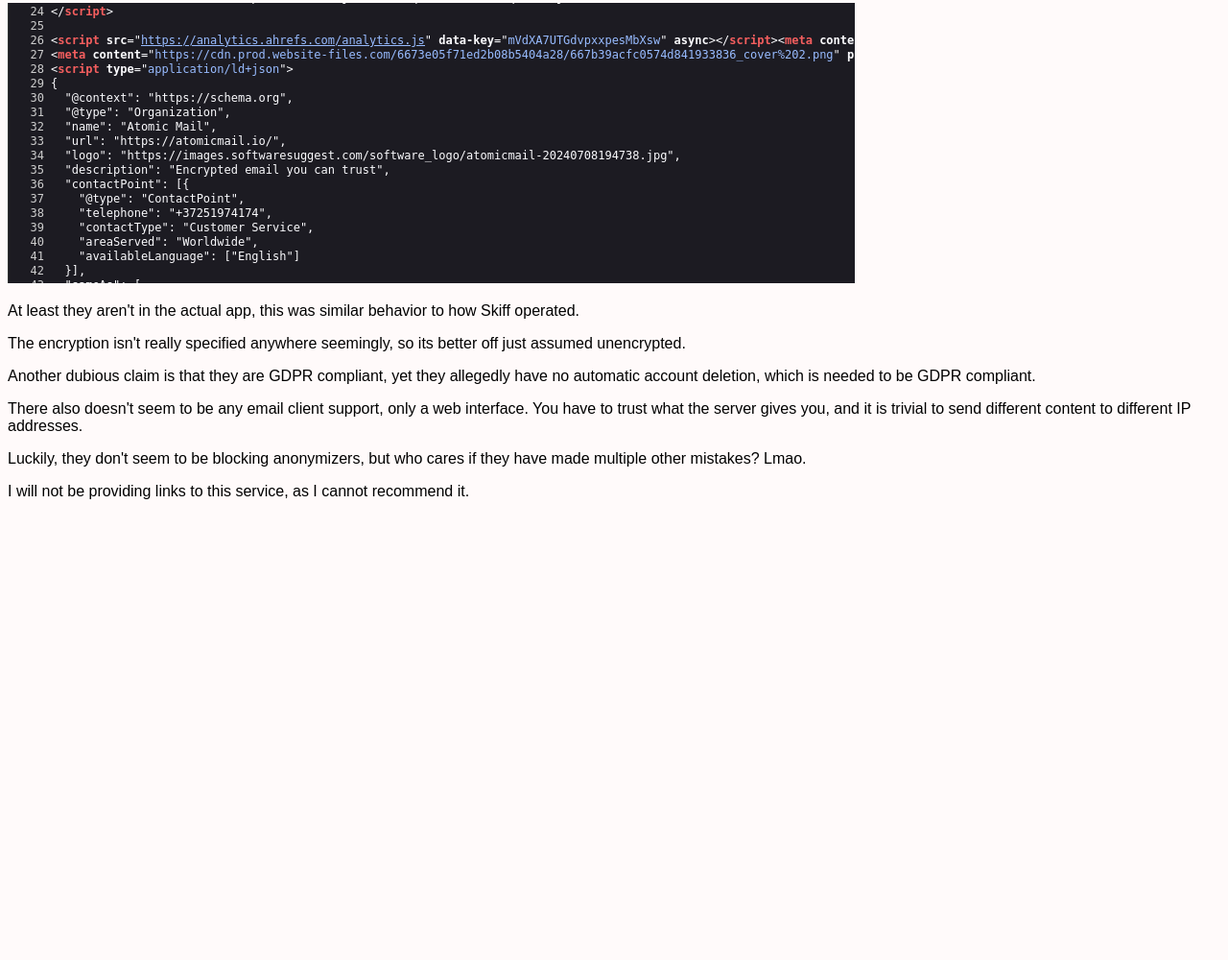
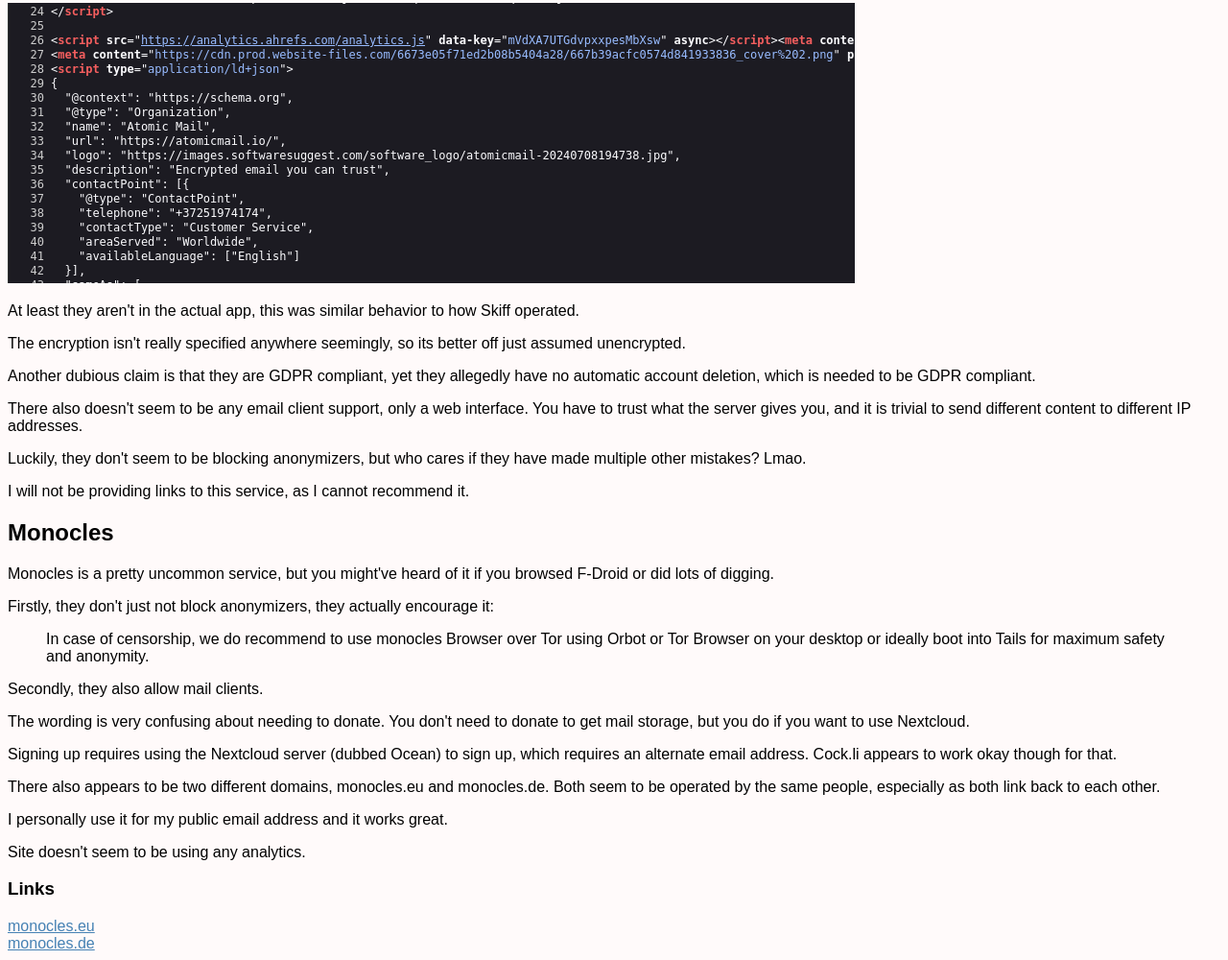
Before and after one commit to charles25565/charles25565.github.io, a plain HTML site: page email.html in a window 1280 px wide. Shown: the part 309-1309 px from the top of the page at 96% size. Before the commit the page ends 846 px from the top, so only its background shows below. Drawn offline with Linux system fonts and the light colour scheme.

Commit message:
feat: monocles

```diff
--- a/email.html
+++ b/email.html
@@ -23,6 +23,20 @@
      <p>There also doesn't seem to be any email client support, only a web interface. You have to trust what the server gives you, and it is trivial to send different content to different IP addresses.</p>
      <p>Luckily, they don't seem to be blocking anonymizers, but who cares if they have made multiple other mistakes? Lmao.</p>
      <p>I will not be providing links to this service, as I cannot recommend it.</p>
+     <h2>Monocles</h2>
+     <p>Monocles is a pretty uncommon service, but you might've heard of it if you browsed F-Droid or did lots of digging.</p>
+     <p>Firstly, they don't just not block anonymizers, they actually encourage it:</p>
+     <blockquote cite="https://docs.monocles.eu/services/services/">In case of censorship, we do recommend to use monocles Browser over Tor using Orbot or Tor Browser on your desktop or ideally boot into Tails for maximum safety and anonymity.</blockquote>
+     <p>Secondly, they also allow mail clients.</p>
+     <p>The wording is very confusing about needing to donate. You don't need to donate to get mail storage, but you do if you want to use Nextcloud.</p>
+     <p>Signing up requires using the Nextcloud server (dubbed Ocean) to sign up, which requires an alternate email address. Cock.li appears to work okay though for that.</p>
+     <p>There also appears to be two different domains, monocles.eu and monocles.de. Both seem to be operated by the same people, especially as both link back to each other.</p>
+     <p>I personally use it for my public email address and it works great.</p>
+     <p>Site doesn't seem to be using any analytics.</p>
+     <h3>Links</h3>
+     <a href="https://monocles.eu">monocles.eu</a>
+     <br>
+     <a href="https://monocles.de">monocles.de</a>
     </main>
   </body>
 </html>
```
